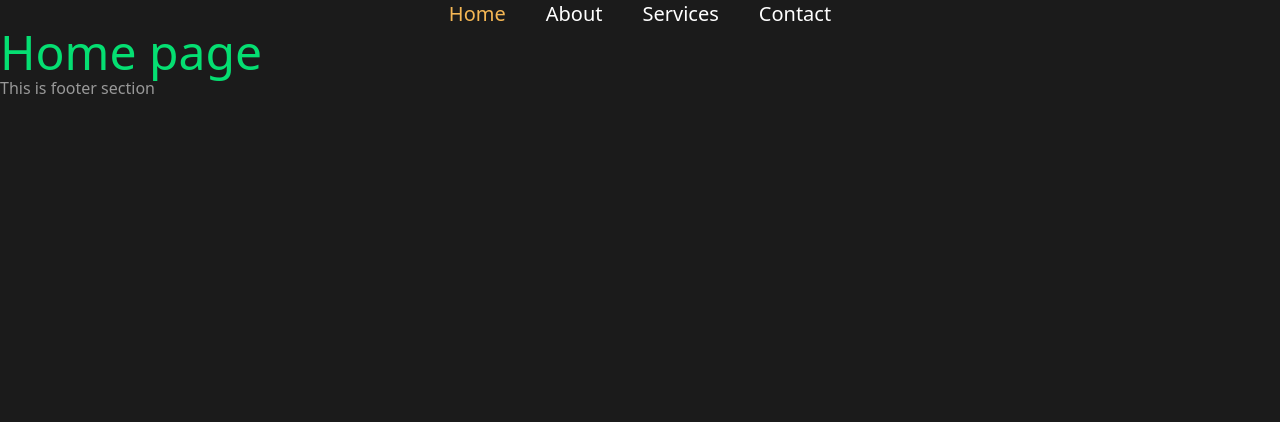
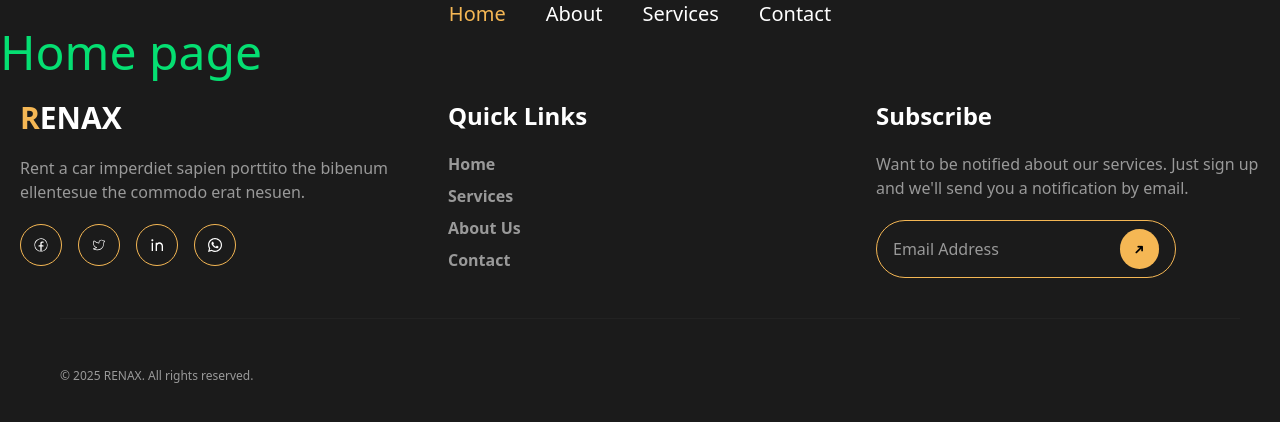
Before and after one commit to abdullah107189/SwiftRent, a React (Vite) app: page / in a window 1280 px wide. Shown: the top 422 px of the page. Built offline with nearby package versions, Linux system fonts and the light colour scheme.

Commit message:
creating a footer

```diff
--- a/package.json
+++ b/package.json
@@ -15,6 +15,7 @@
     "match-sorter": "^8.0.0",
     "react": "^19.0.0",
     "react-dom": "^19.0.0",
+    "react-icons": "^5.5.0",
     "react-router-dom": "^7.3.0",
     "sort-by": "^1.2.0",
     "tailwindcss": "^4.0.12",
--- a/src/components/shared/Footer.jsx
+++ b/src/components/shared/Footer.jsx
@@ -1,9 +1,87 @@
-import React from "react";
+// import React from "react";
+import { CiFacebook, CiTwitter } from "react-icons/ci";
+import { FaLinkedin, FaWhatsapp } from "react-icons/fa";
+import { RiLinkedinLine } from "react-icons/ri";
 
 const Footer = () => {
   return (
-    <div>
-      <h1 className="tBlack">This is footer section</h1>
+    <div className="">
+      <footer className="bg-[#1b1b1b] text-white py-6 pl-5">
+        <div className="container mx-auto grid grid-cols-1 md:grid-cols-3 gap-6">
+          <div>
+            <h2 className="text-3xl font-bold">
+              <span className="text-[#f5b754]">R</span>ENAX
+            </h2>
+            <p className="mt-5 text-[#999]">
+              Rent a car imperdiet sapien porttito the bibenum ellentesue the
+              commodo erat nesuen.
+            </p>
+            <div className="flex space-x-4 mt-5">
+              <a href="#" aria-label="Facebook" className="border border-[#f5b754] p-3 rounded-full hover:bg-[#f5b754] hover:text-black">
+                <CiFacebook />
+              </a>
+              <a href="#" aria-label="Twitter" className="border border-[#f5b754] p-3 rounded-full hover:bg-[#f5b754] hover:text-black">
+                <CiTwitter />
+              </a>
+              <a href="#" aria-label="LinkedIn" className="border border-[#f5b754] p-3 rounded-full hover:bg-[#f5b754] hover:text-black">
+              <RiLinkedinLine />
+              </a>
+              <a href="#" aria-label="LinkedIn" className="border border-[#f5b754] p-3 rounded-full hover:bg-[#f5b754] hover:text-black">
+                <FaWhatsapp />
+              </a>
+            </div>
+          </div>
+
+          <div>
+            <h3 className="text-2xl font-semibold">Quick Links</h3>
+            <ul className="mt-5 space-y-2">
+              <li>
+                <a href="/" className="hover:text-[#f5b754] text-[#999] font-semibold">
+                  Home
+                </a>
+              </li>
+              <li>
+                <a href="/services" className="hover:text-[#f5b754] text-[#999] font-semibold">
+                  Services
+                </a>
+              </li>
+              <li>
+                <a href="/about" className="hover:text-[#f5b754] text-[#999] font-semibold">
+                  About Us
+                </a>
+              </li>
+              <li>
+                <a href="/" className="hover:text-[#f5b754] text-[#999] font-semibold">
+                  Contact
+                </a>
+              </li>
+            </ul>
+          </div>
+
+          <div>
+            <h3 className="text-2xl font-semibold">Subscribe</h3>
+            <p className="mt-5 text-[#999]">
+              Want to be notified about our services. Just sign up and we'll
+              send you a notification by email.
+            </p>
+            <div class="relative flex items-center mt-5 border border-[#f5b754] rounded-full px-4 py-2 w-[300px] bg-transparent">
+              <input
+                type="email"
+                placeholder="Email Address"
+                class="bg-transparent text-white outline-none w-full placeholder-[#999]"
+              />
+
+              <button class="bg-[#f5b754] hover:bg-[#999] cursor-pointer text-black w-12 h-10 rounded-full ml-2 flex items-center justify-center">
+                <span class="inline-block text-sm -rotate-45">➜</span>
+              </button>
+            </div>
+          </div>
+        </div>
+
+        <div className="text-left text-[12px] mt-10 mx-10 border-t border-[#222222] pt-4">
+          <p className="mt-8 text-[#999]">© {new Date().getFullYear()} RENAX. All rights reserved.</p>
+        </div>
+      </footer>
     </div>
   );
 };
```
Also changed, not shown: 1 other file (tests, documents, lock files or other folders).
